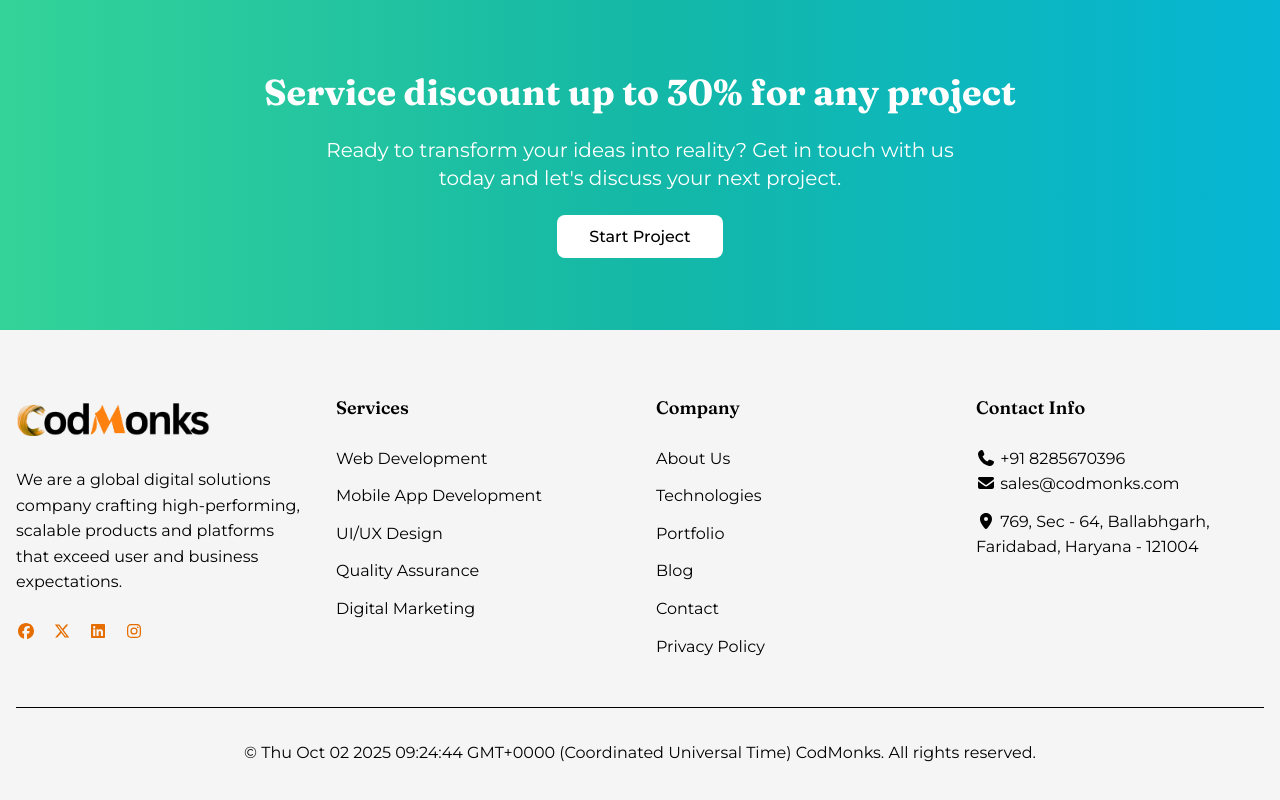
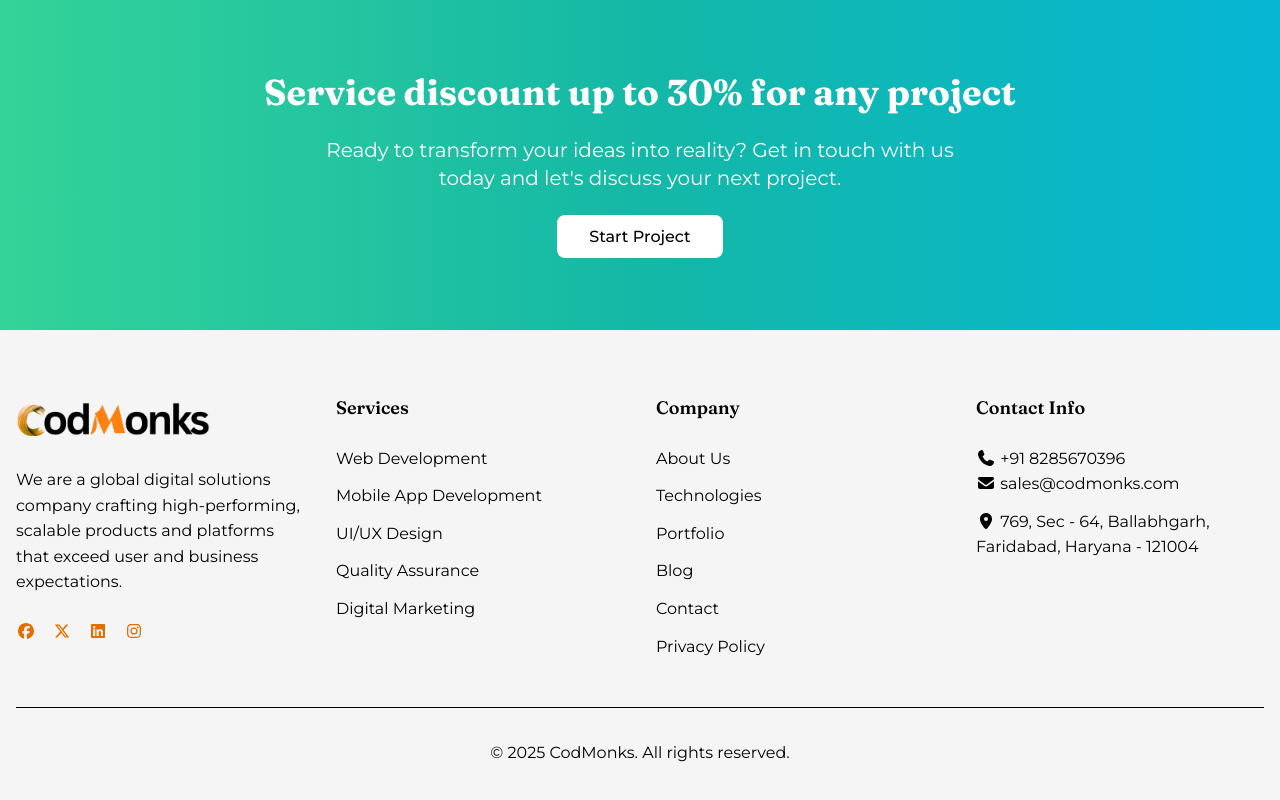
Before and after one commit to daksh1136/Codmonks, a Next.js app: page / in a window 1280 px wide. Shown: the part 3363-4163 px from the top of the page. Built offline with nearby package versions, Linux system fonts and the light colour scheme.

Commit message:
fix copyright date

```diff
--- a/components/Footer.tsx
+++ b/components/Footer.tsx
@@ -98,7 +98,7 @@ const Footer = () => {
           </div>
 
           <div className="border-t border-black mt-12 pt-8 text-center text-black">
-            <p>&copy; { Date() } CodMonks. All rights reserved.</p>
+            <p>&copy; { new Date().getFullYear() } CodMonks. All rights reserved.</p>
           </div>
         </div>
       </footer>
--- a/pages/_document.tsx
+++ b/pages/_document.tsx
@@ -16,7 +16,7 @@ export default function Document() {
           rel="stylesheet"
         />
         <script src="https://platform.linkedin.com/in.js" type="text/javascript"> lang: en_US</script>
-        <script type="IN/FollowCompany" data-id="0000" data-counter="bottom"></script>
+        <script type="IN/FollowCompany" data-id="107828742" data-counter="bottom"></script>
       </Head>
       <body className="antialiased">
         <Main />
```
